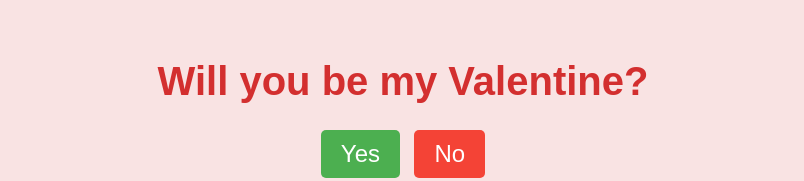
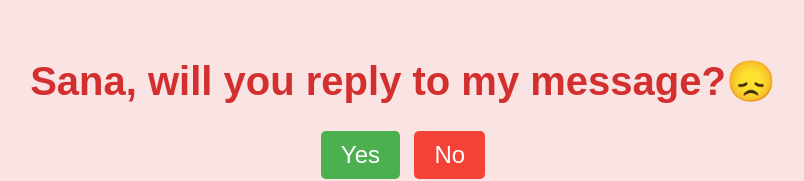
Before and after one commit to Sayan-Bera-prog/PLease-Say-Yes, a plain HTML site: page index.html in a window 1280 px wide. Shown: the part 133-314 px from the top of the page, without its empty margins (237-1041 px from the left). Drawn offline with Linux system fonts and the light colour scheme.

Commit message:
Update index.html

```diff
--- a/index.html
+++ b/index.html
@@ -8,7 +8,7 @@
 </head>
 <body>
     <div class="container">
-        <h1>Will you be my Valentine?</h1>
+        <h1>Sana, will you reply to my message?😞</h1>
         <div class="buttons">
             <button class="yes-button" onclick="handleYesClick()">Yes</button>
             <button class="no-button" onclick="handleNoClick()">No</button>
```
